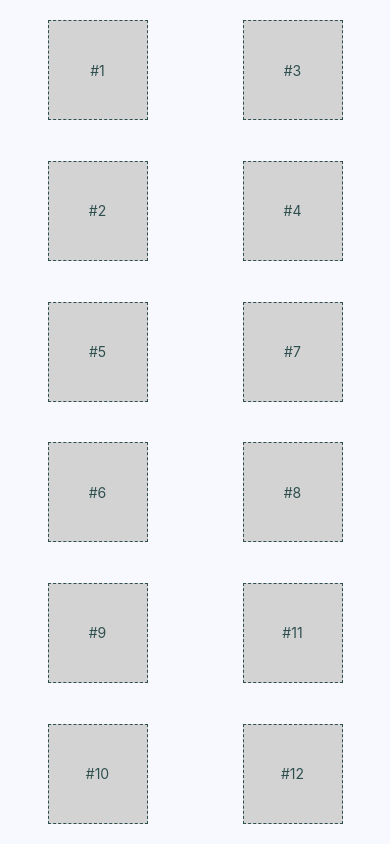
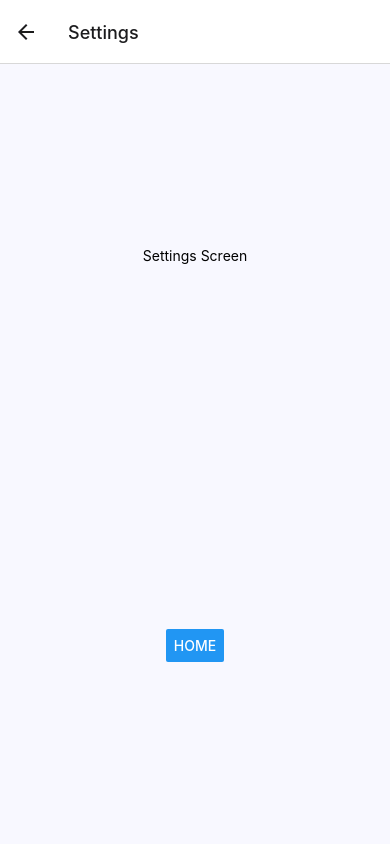
Before and after one commit to mmsaki/data-hackathon, a React Native app: screen /Settings in a window 390 px wide. Built offline with nearby package versions, Linux system fonts and the light colour scheme.

Commit message:
test settings screen and home screen

```diff
--- a/App.tsx
+++ b/App.tsx
@@ -1,44 +1,19 @@
-import React from "react";
-import { View, StatusBar } from "react-native";
-import styles from "./styles";
-import Box from "./components/Box";
-import Row from "./components/Row";
-import Column from "./components/Column";
+import * as React from "react";
+import { NavigationContainer } from "@react-navigation/native";
+import { createNativeStackNavigator } from "@react-navigation/native-stack";
+import Home from "./Home";
+import Settings from "./Settings";
+import { RootStackParamList } from "./router";
+
+const Stack = createNativeStackNavigator<RootStackParamList>();
 
 export default function App() {
   return (
-    <View style={styles.container}>
-      <StatusBar hidden={false} />
-      <Row>
-        <Column>
-          <Box>#1</Box>
-          <Box>#2</Box>
-        </Column>
-        <Column>
-          <Box>#3</Box>
-          <Box>#4</Box>
-        </Column>
-      </Row>
-      <Row>
-        <Column>
-          <Box>#5</Box>
-          <Box>#6</Box>
-        </Column>
-        <Column>
-          <Box>#7</Box>
-          <Box>#8</Box>
-        </Column>
-      </Row>
-      <Row>
-        <Column>
-          <Box>#9</Box>
-          <Box>#10</Box>
-        </Column>
-        <Column>
-          <Box>#11</Box>
-          <Box>#12</Box>
-        </Column>
-      </Row>
-    </View>
+    <NavigationContainer>
+      <Stack.Navigator>
+        <Stack.Screen name='Home' component={Home} />
+        <Stack.Screen name='Settings' component={Settings} />
+      </Stack.Navigator>
+    </NavigationContainer>
   );
 }
--- /dev/null
+++ b/Home.tsx
@@ -0,0 +1,17 @@
+import React from "react";
+import { Button, StatusBar, Text, View } from "react-native";
+import { NativeStackScreenProps } from "@react-navigation/native-stack";
+import { RootStackParamList } from "./router";
+import styles from "./styles";
+
+type Props = NativeStackScreenProps<RootStackParamList>;
+
+export default function Home({ navigation }: Props) {
+  return (
+    <View style={styles.container}>
+      <StatusBar barStyle='dark-content' />
+      <Text>Home Screen</Text>
+      <Button title='Settings' onPress={() => navigation.navigate("Settings")} />
+    </View>
+  );
+}
--- /dev/null
+++ b/Settings.tsx
@@ -0,0 +1,17 @@
+import React from "react";
+import { RootStackParamList } from "./router";
+import { NativeStackScreenProps } from "@react-navigation/native-stack";
+import { Button, StatusBar, Text, View } from "react-native";
+import styles from "./styles";
+
+type Props = NativeStackScreenProps<RootStackParamList>;
+
+export default function Settings({ navigation }: Props) {
+  return (
+    <View style={styles.container}>
+      <StatusBar barStyle='dark-content' />
+      <Text>Settings Screen</Text>
+      <Button title='Home' onPress={() => navigation.navigate("Home")} />
+    </View>
+  );
+}
--- /dev/null
+++ b/router.ts
@@ -0,0 +1,4 @@
+export type RootStackParamList = {
+  Home: undefined;
+  Settings: undefined;
+};
```
